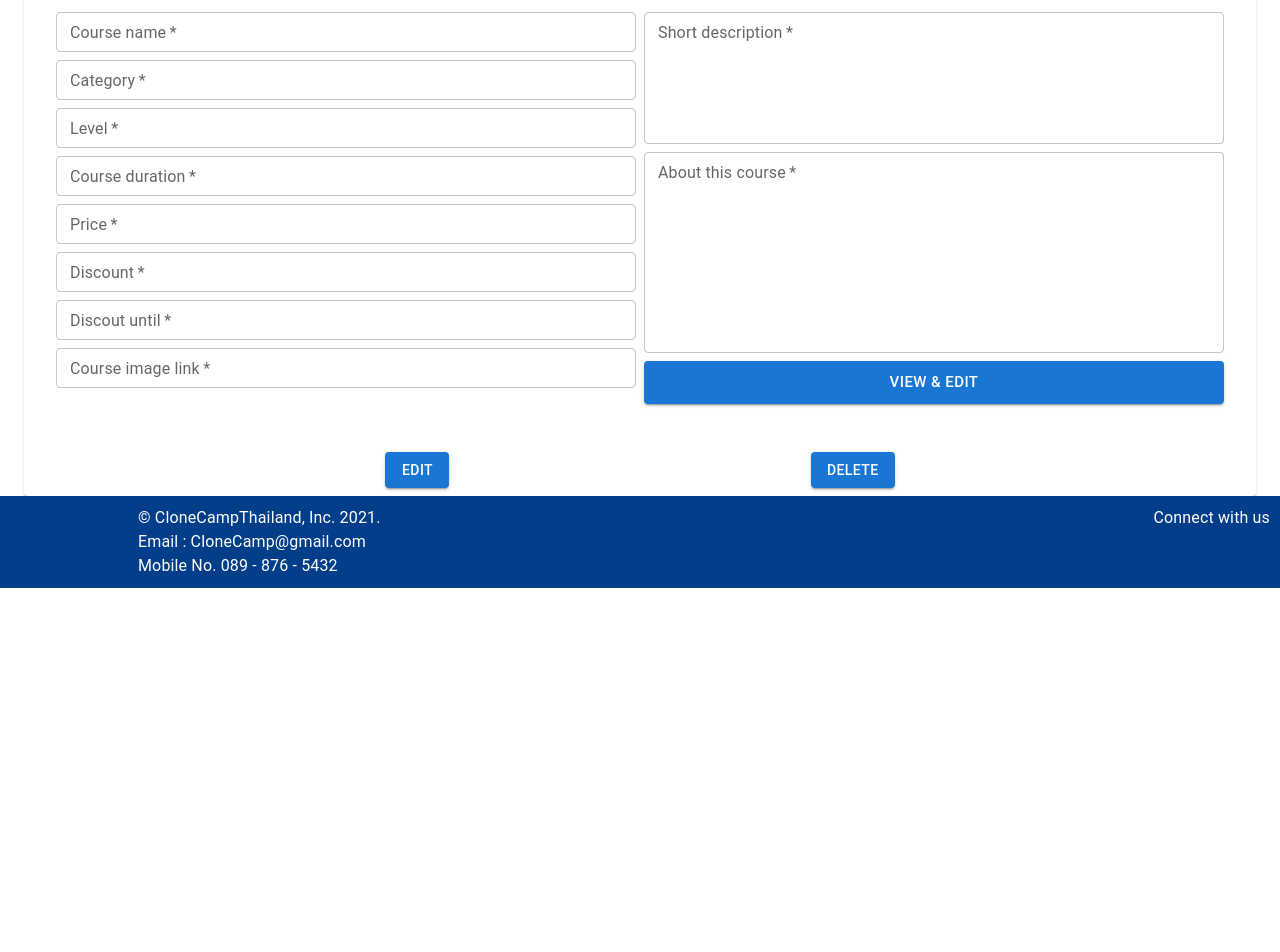
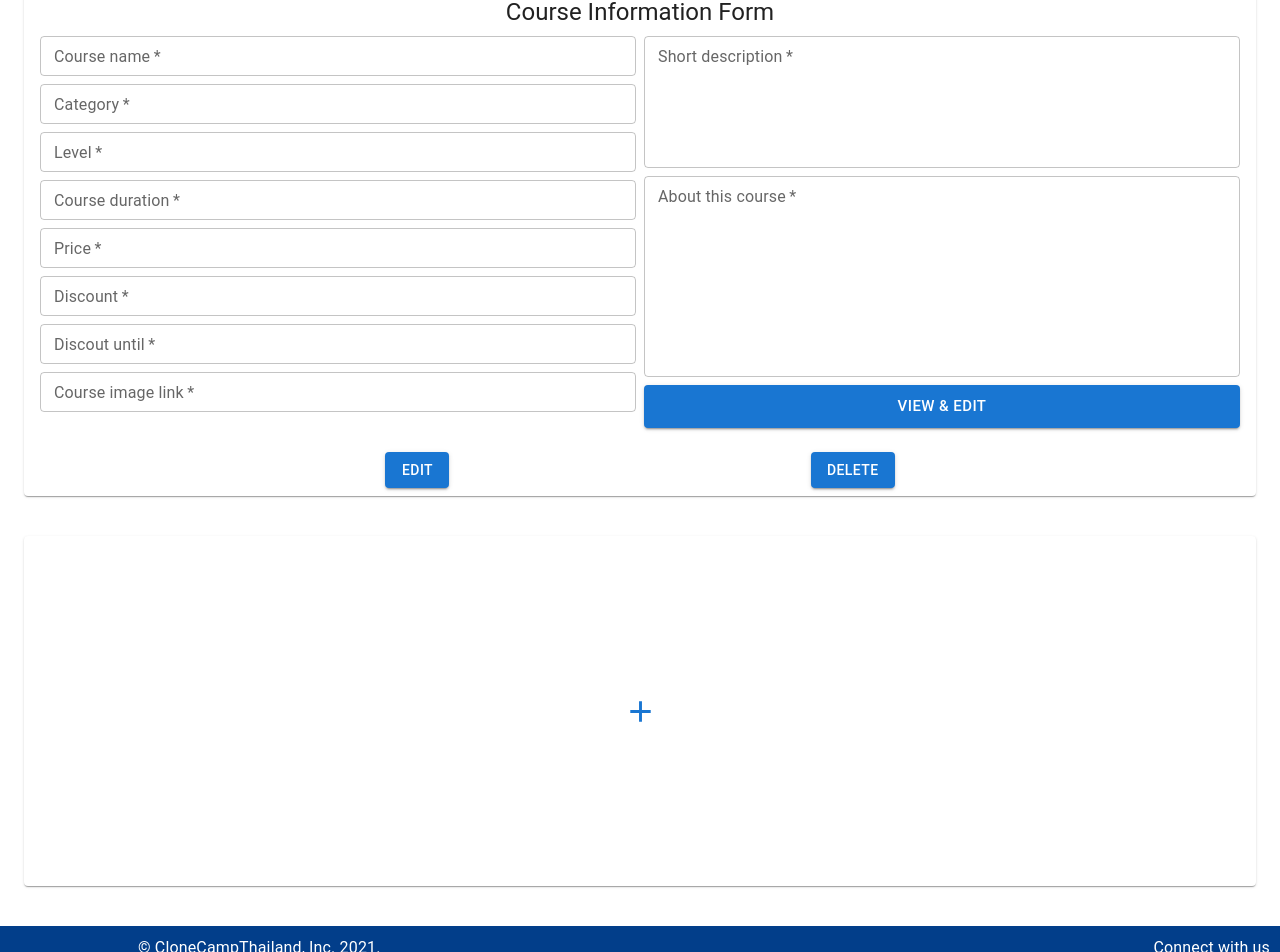
Before and after one commit to Sorawit-Kwanmuk/group-project-front-end, a React (Create React App) app: page / in a window 1280 px wide. Shown: the part 113-1065 px from the top of the page. Before the commit the page ends 800 px from the top, so only its background shows below. Built offline with nearby package versions, Linux system fonts and the light colour scheme.

Commit message:
Save CourseIfo update AddBtn

```diff
--- a/src/components/CourseAdmin/CourseAdmin.js
+++ b/src/components/CourseAdmin/CourseAdmin.js
@@ -5,14 +5,14 @@
 import CardActions from "@mui/material/CardActions";
 import CardContent from "@mui/material/CardContent";
 import Typography from "@mui/material/Typography";
+import AddIcon from "@mui/icons-material/Add";
 
 function CourseAdmin() {
   return (
     <>
       <CssBaseline />
       <Container maxWidth="xlg">
-        <Card sx={{ minWidth: 275, bgcolor: "" }}>
-          <CardContent>
+        <Card sx={{ minWidth: 275, bgcolor: "", marginY: 5 }}>
           <CardContent>
             <Typography gutterBottom variant="h5" align="center">
               Course Information Form
@@ -147,7 +147,6 @@
               </Grid>
             </form>
           </CardContent>
-          </CardContent>
           <CardActions
             style={{ display: "flex", justifyContent: "space-evenly" }}
           >
@@ -173,6 +172,21 @@
             </Grid>
           </CardActions>
         </Card>
+        <Card
+          sx={{
+            minWidth: 275,
+            minHeight: 350,
+            bgcolor: "",
+            marginY: 5,
+            display: "flex",
+            justifyContent: "center",
+            alignItems: "center"
+          }}
+        >
+          <Button>
+            <AddIcon fontSize="large" />
+          </Button>
+        </Card>
       </Container>
     </>
   );
```
Lines whose indentation alone changed are shown as unchanged.
